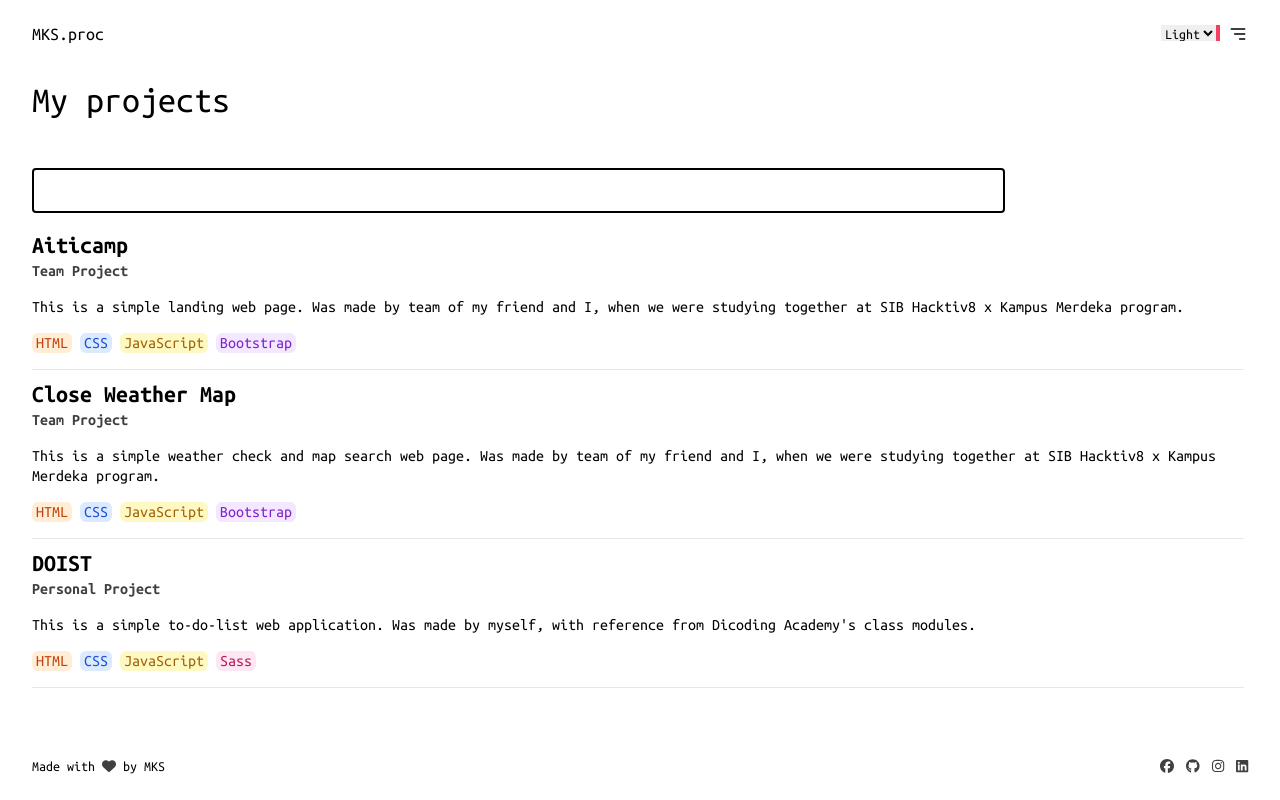
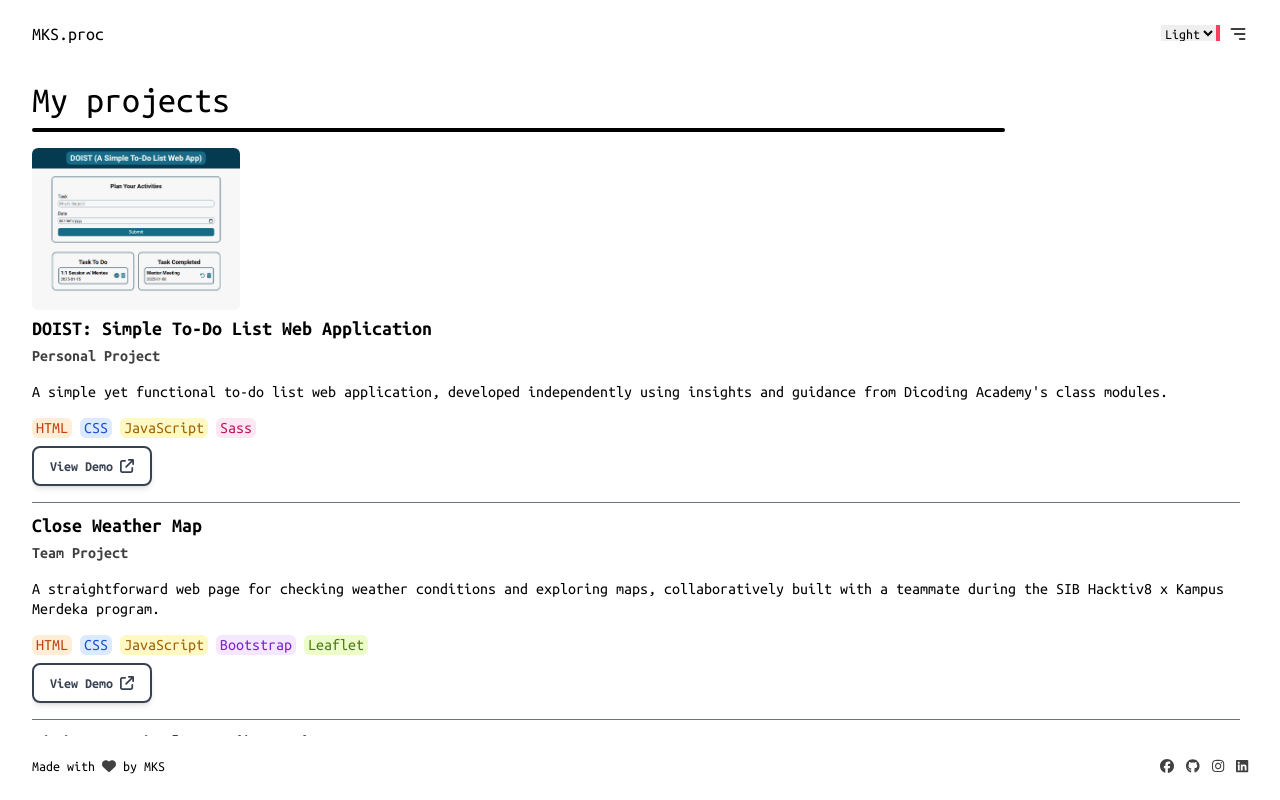
Before and after one commit to mksdesuyo/vuejs-ornament, a Vue app: page /project in a window 1280 px wide. Built offline with nearby package versions, Linux system fonts and the light colour scheme.

Commit message:
(ProjectView): add more details for each projects

```diff
--- a/index.html
+++ b/index.html
@@ -2,7 +2,7 @@
 <html lang="en">
   <head>
     <meta charset="UTF-8" />
-    <link rel="icon" href="src/assets/mks-logo.png" />
+    <link rel="icon" href="/mks-logo.png" />
     <meta name="viewport" content="width=device-width, initial-scale=1.0" />
     <meta name="description" content="" />
     <title></title>
--- a/src/main.js
+++ b/src/main.js
@@ -9,8 +9,9 @@ import { library } from '@fortawesome/fontawesome-svg-core';
 import { FontAwesomeIcon } from '@fortawesome/vue-fontawesome';
 import { faHeart } from '@fortawesome/free-solid-svg-icons';
 import { faFacebook, faGithub, faInstagram, faLinkedin } from '@fortawesome/free-brands-svg-icons';
+import { faArrowUpRightFromSquare } from '@fortawesome/free-solid-svg-icons';
 
-library.add(faHeart, faFacebook, faGithub, faInstagram, faLinkedin);
+library.add(faHeart, faFacebook, faGithub, faInstagram, faLinkedin, faArrowUpRightFromSquare);
 
 const app = createApp(App);
 
--- a/src/views/AboutView.vue
+++ b/src/views/AboutView.vue
@@ -1,8 +1,8 @@
 <template>
   <main class="grid gap-2 px-8 py-16 pt-8 leading-5 h-dvh">
     <h1 class="pt-12 text-4xl">Who I am</h1>
-    <div class="w-3/5 mb-2 border-2 border-black rounded"></div>
-    <div class="pr-1 overflow-y-auto">
+    <hr class="w-3/5 mb-2 border-2 border-black rounded-md" />
+    <div class="pr-2 overflow-y-auto">
       <p>
         Greetings! I'm Rizqi Muhammad Khatami Sandi, a
         <span class="font-bold">Junior Web Developer</span> certified by BNSP and based in Garut,
--- a/src/views/HomeView.vue
+++ b/src/views/HomeView.vue
@@ -17,17 +17,19 @@
         >Know more about me</router-link
       >
       <router-link
+        to="#"
+        class="p-2 px-4 text-gray-700 transition-all duration-200 ease-in-out border-2 border-gray-700 rounded-lg shadow-md hover:bg-gray-700 hover:text-gray-50"
+        data-discover="true"
+        aria-current="page"
+        >See my experiences</router-link
+      >
+      <router-link
         to="/project"
         class="p-2 px-4 text-gray-700 transition-all duration-200 ease-in-out border-2 border-gray-700 rounded-lg shadow-md hover:bg-gray-700 hover:text-gray-50"
         data-discover="true"
         aria-current="page"
         >Examine my projects</router-link
       >
-      <a
-        href="#"
-        class="p-2 px-4 text-gray-700 transition-all duration-200 ease-in-out border-2 border-gray-700 rounded-lg shadow-md hover:bg-gray-700 hover:text-gray-50"
-        >See my experiences</a
-      >
     </div>
   </main>
 </template>
--- a/src/views/ProjectView.vue
+++ b/src/views/ProjectView.vue
@@ -1,64 +1,101 @@
+<script setup>
+import doistPreviewImage from '@/assets/doist-preview.png';
+</script>
+
 <template>
   <main class="grid gap-2 px-8 py-16 pt-8 leading-5 h-dvh">
     <h1 class="pt-12 text-4xl">My projects</h1>
-    <div class="w-4/5 mb-2 border-2 border-black rounded"></div>
-    <div class="pr-1 overflow-y-auto">
+    <hr class="w-4/5 mb-2 border-2 border-black rounded-md" />
+    <div class="pr-2 overflow-y-auto">
       <div class="flex flex-col gap-4 mb-2">
-        <header class="font-bold">
-          <h2 class="text-2xl">Aiticamp</h2>
+        <header class="flex flex-col gap-1 font-bold">
+          <img :src="doistPreviewImage" alt="DOIST project preview image" class="rounded-md w-52" />
+          <a href="https://mks-todolist.netlify.app/" target="_blank" rel="noreferrer noopener">
+            <h2 class="text-xl">DOIST: Simple To-Do List Web Application</h2>
+          </a>
+          <p class="opacity-75">Personal Project</p>
+        </header>
+        <p>
+          A simple yet functional to-do list web application, developed independently using insights
+          and guidance from Dicoding Academy's class modules.
+        </p>
+        <footer class="flex flex-col gap-2">
+          <ul class="flex flex-wrap gap-2">
+            <li class="px-1 text-orange-700 bg-orange-100 rounded-md">HTML</li>
+            <li class="px-1 text-blue-700 bg-blue-100 rounded-md">CSS</li>
+            <li class="px-1 text-yellow-700 bg-yellow-100 rounded-md">JavaScript</li>
+            <li class="px-1 text-pink-700 bg-pink-100 rounded-md">Sass</li>
+          </ul>
+          <a
+            href="https://mks-todolist.netlify.app/"
+            target="_blank"
+            rel="noreferrer noopener"
+            class="px-4 py-2 text-sm font-bold text-gray-700 transition-all duration-200 ease-in-out border-2 border-gray-700 rounded-lg shadow-md w-fit hover:bg-gray-700 hover:text-gray-50"
+            >View Demo <font-awesome-icon :icon="['fas', 'arrow-up-right-from-square']"
+          /></a>
+        </footer>
+        <hr class="border-gray-500" />
+      </div>
+      <div class="flex flex-col gap-4 mb-2">
+        <header class="flex flex-col gap-1 font-bold">
+          <a
+            href="https://close-weather-map.netlify.app/"
+            target="_blank"
+            rel="noreferrer noopener"
+          >
+            <h2 class="text-xl">Close Weather Map</h2>
+          </a>
           <p class="opacity-75">Team Project</p>
         </header>
         <p>
-          This is a simple landing web page. Was made by team of my friend and I, when we were
-          studying together at SIB Hacktiv8 x Kampus Merdeka program.
+          A straightforward web page for checking weather conditions and exploring maps,
+          collaboratively built with a teammate during the SIB Hacktiv8 x Kampus Merdeka program.
         </p>
-        <footer>
+        <footer class="flex flex-col gap-2">
+          <ul class="flex flex-wrap gap-2">
+            <li class="px-1 text-orange-700 bg-orange-100 rounded-md">HTML</li>
+            <li class="px-1 text-blue-700 bg-blue-100 rounded-md">CSS</li>
+            <li class="px-1 text-yellow-700 bg-yellow-100 rounded-md">JavaScript</li>
+            <li class="px-1 text-purple-700 bg-purple-100 rounded-md">Bootstrap</li>
+            <li class="px-1 rounded-md bg-lime-100 text-lime-700">Leaflet</li>
+          </ul>
+          <a
+            href="https://close-weather-map.netlify.app/"
+            target="_blank"
+            rel="noreferrer noopener"
+            class="px-4 py-2 text-sm font-bold text-gray-700 transition-all duration-200 ease-in-out border-2 border-gray-700 rounded-lg shadow-md w-fit hover:bg-gray-700 hover:text-gray-50"
+            >View Demo <font-awesome-icon :icon="['fas', 'arrow-up-right-from-square']"
+          /></a>
+        </footer>
+        <hr class="border-gray-500" />
+      </div>
+      <div class="flex flex-col gap-4 mb-2">
+        <header class="flex flex-col gap-1 font-bold">
+          <a href="https://aiticamp.netlify.app/" target="_blank" rel="noreferrer noopener">
+            <h2 class="text-xl">Aiticamp: Simple Landing Web Page</h2>
+          </a>
+          <p class="opacity-75">Team Project</p>
+        </header>
+        <p>
+          A clean and minimalistic landing page created as part of a collaborative project with a
+          teammate during the SIB Hacktiv8 x Kampus Merdeka program.
+        </p>
+        <footer class="flex flex-col gap-2">
           <ul class="flex flex-wrap gap-2">
             <li class="px-1 text-orange-700 bg-orange-100 rounded-md">HTML</li>
             <li class="px-1 text-blue-700 bg-blue-100 rounded-md">CSS</li>
             <li class="px-1 text-yellow-700 bg-yellow-100 rounded-md">JavaScript</li>
             <li class="px-1 text-purple-700 bg-purple-100 rounded-md">Bootstrap</li>
           </ul>
+          <a
+            href="https://aiticamp.netlify.app/"
+            target="_blank"
+            rel="noreferrer noopener"
+            class="px-4 py-2 text-sm font-bold text-gray-700 transition-all duration-200 ease-in-out border-2 border-gray-700 rounded-lg shadow-md w-fit hover:bg-gray-700 hover:text-gray-50"
+            >View Demo <font-awesome-icon :icon="['fas', 'arrow-up-right-from-square']"
+          /></a>
         </footer>
-        <hr />
-      </div>
-      <div class="flex flex-col gap-4 mb-2">
-        <header class="font-bold">
-          <h2 class="text-2xl">Close Weather Map</h2>
-          <p class="opacity-75">Team Project</p>
-        </header>
-        <p>
-          This is a simple weather check and map search web page. Was made by team of my friend and
-          I, when we were studying together at SIB Hacktiv8 x Kampus Merdeka program.
-        </p>
-        <footer>
-          <ul class="flex flex-wrap gap-2">
-            <li class="px-1 text-orange-700 bg-orange-100 rounded-md">HTML</li>
-            <li class="px-1 text-blue-700 bg-blue-100 rounded-md">CSS</li>
-            <li class="px-1 text-yellow-700 bg-yellow-100 rounded-md">JavaScript</li>
-            <li class="px-1 text-purple-700 bg-purple-100 rounded-md">Bootstrap</li>
-          </ul>
-        </footer>
-        <hr />
-      </div>
-      <div class="flex flex-col gap-4 mb-2">
-        <header class="font-bold">
-          <h2 class="text-2xl">DOIST</h2>
-          <p class="opacity-75">Personal Project</p>
-        </header>
-        <p>
-          This is a simple to-do-list web application. Was made by myself, with reference from
-          Dicoding Academy's class modules.
-        </p>
-        <footer>
-          <ul class="flex flex-wrap gap-2">
-            <li class="px-1 text-orange-700 bg-orange-100 rounded-md">HTML</li>
-            <li class="px-1 text-blue-700 bg-blue-100 rounded-md">CSS</li>
-            <li class="px-1 text-yellow-700 bg-yellow-100 rounded-md">JavaScript</li>
-            <li class="px-1 text-pink-700 bg-pink-100 rounded-md">Sass</li>
-          </ul>
-        </footer>
-        <hr />
+        <hr class="border-gray-500" />
       </div>
     </div>
   </main>
```
Also changed, not shown: public/mks-logo.png (renamed from src/assets/mks-logo.png), src/assets/doist-preview.png (added).
